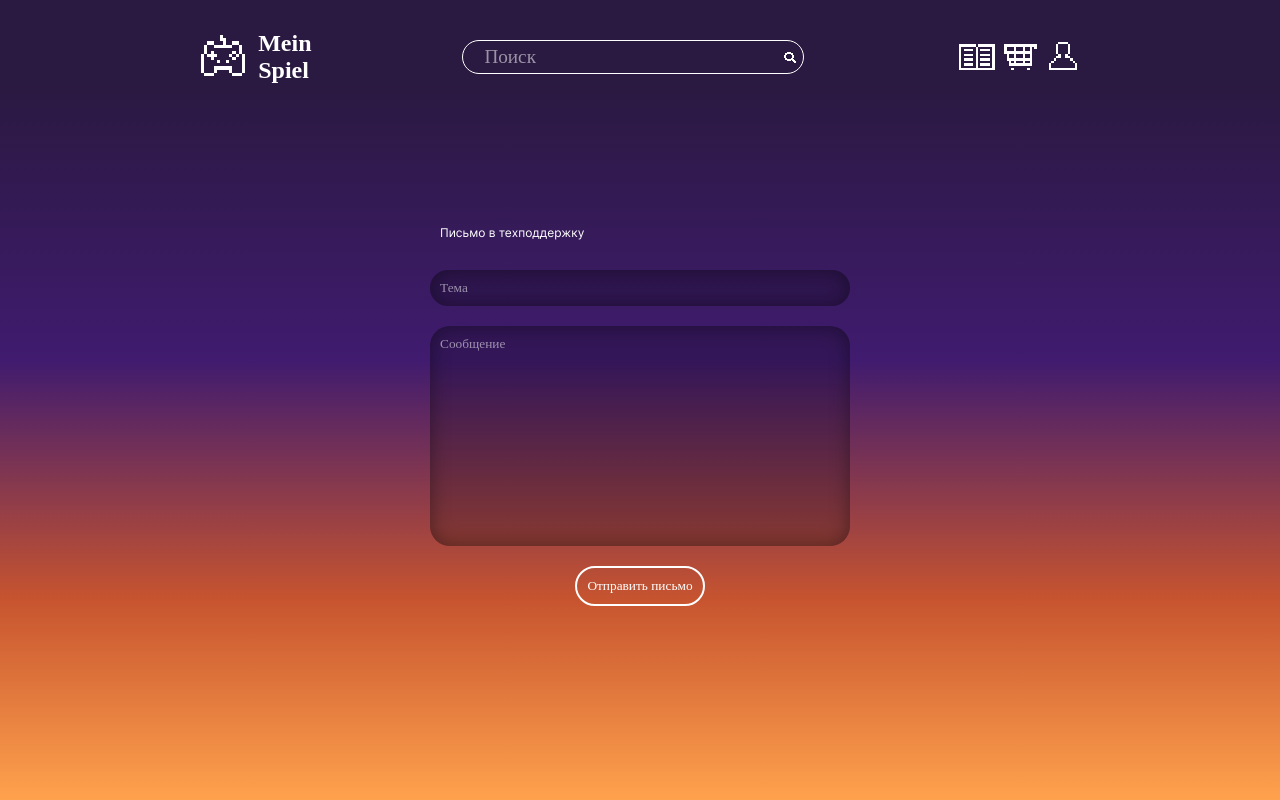
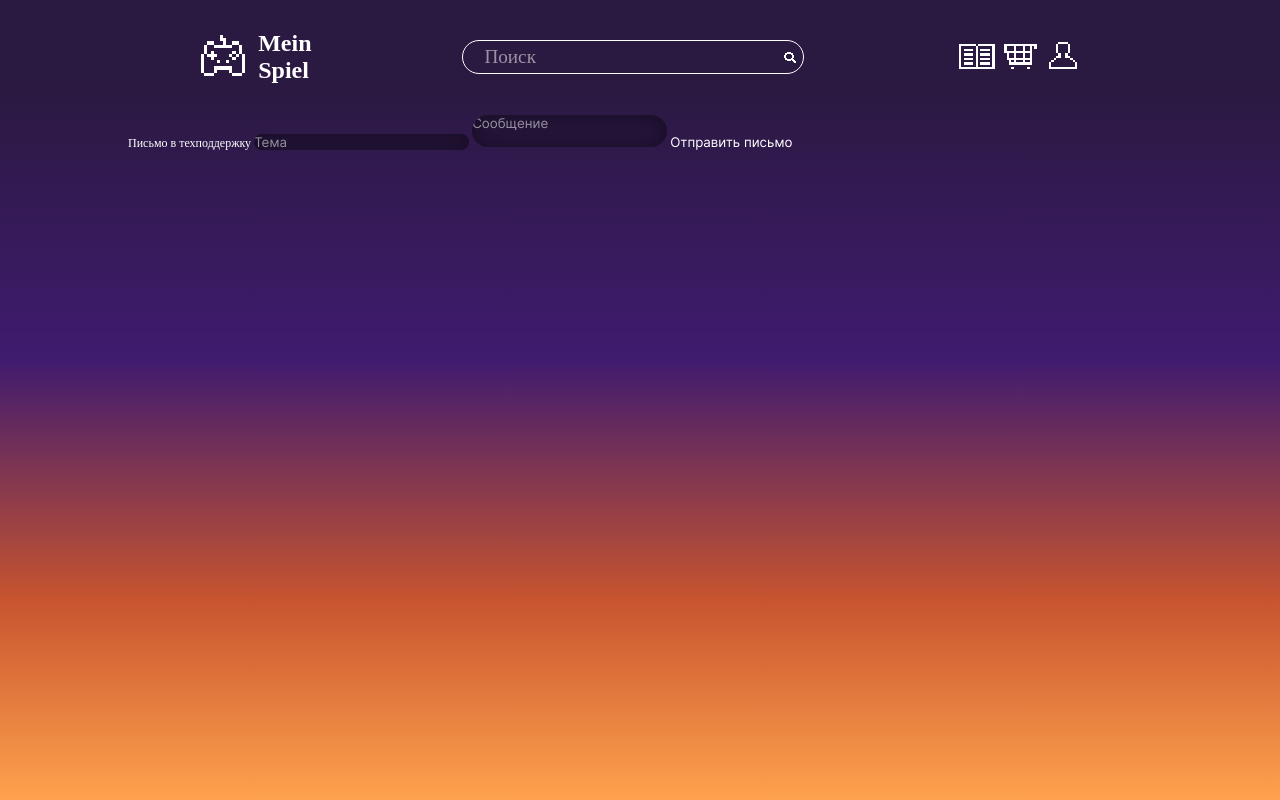
Before and after one commit to Zhoraaa/MeinSpiel, a PHP site: page /account.php in a window 1280 px wide. Run offline with PHP 8.4, Linux system fonts and the light colour scheme; some web fonts are replaced.

Commit message:
ver.0.1.4b

```diff
--- a/account.php
+++ b/account.php
@@ -4,8 +4,8 @@ require_once('pageBase.php');
 
 <div class="personal-area content-mail">
 <a>Письмо в техподдержку</a>
-<input type="text" name="Theme" placeholder="Тема"  class="inner-shadow radius inter fifaks"/>
-<textarea type="text" name="Message" placeholder="Сообщение"  class="inner-shadow radius input-height inter fifaks"></textarea>
-<button type="submit" class="radius inter fifaks">Отправить письмо</button>
+<input type="text" name="Theme" placeholder="Тема"  class="inner-shadow radius inter"/>
+<textarea type="text" name="Message" placeholder="Сообщение"  class="inner-shadow radius input-height inter"></textarea>
+<button type="submit" class="radius inter">Отправить письмо</button>
 
 </div>
--- a/account/mail.php
+++ b/account/mail.php
@@ -14,9 +14,9 @@ mail($to, $subject, $message);
 
 <form action="" method="post" class="inner-shadow radius content-mail">
 <p>Письмо в техподдержку</p>
-<input type="text" name="Theme" placeholder="Тема"  class="inner-shadow radius inter fifaks"/>
-<textarea type="text" name="Message" placeholder="Сообщение"  class="inner-shadow radius input-height inter fifaks"></textarea>
-<button type="submit" class="radius inter fifaks">Отправить письмо</button>
+<input type="text" name="Theme" placeholder="Тема"  class="inner-shadow radius inter"/>
+<textarea type="text" name="Message" placeholder="Сообщение"  class="inner-shadow radius input-height inter"></textarea>
+<button type="submit" class="radius inter">Отправить письмо</button>
 
 </form>
 
--- a/often.css
+++ b/often.css
@@ -1,10 +1,6 @@
 /* Частые стили */
 .inter {
   font-family: 'Inter';
-}
-.fifaks,
-#account {
-  font-family: 'Fifaks 1.0 dev1';
 }
 .radius {
   border-radius: 20px;
--- a/pageBase.php
+++ b/pageBase.php
@@ -27,8 +27,9 @@ $user = mysqli_fetch_assoc($res);
   <title>MeinSpiel</title>
   <link rel="stylesheet" href="../style.css">
   <link rel="stylesheet" href="../often.css">
+  <link rel="stylesheet" href="../catalogues.css">
   <link rel="stylesheet" href="../font/inter.css">
-  <link rel="stylesheet" href="../font/pixel-font.css  ">
+  <link rel="stylesheet" href="../font/pixel-font.css">
   <link rel="shortcut icon" href="../img/logo.svg" type="image/x-icon">
 </head>
 
@@ -38,9 +39,9 @@ $user = mysqli_fetch_assoc($res);
     <header>
       <a class="title" href="/" title="На главную">
         <img src="../img/logo.svg" class="LOGO">
-        <h1 class="fifaks">Mein<br>Spiel</h1>
+        <h1>Mein<br>Spiel</h1>
       </a>
-      <form class="search fifaks">
+      <form class="search">
         <input type="text" name="searchQuery" placeholder="Поиск">
         <button><img src="../img/Search.svg" alt="Искать"></button>
       </form>
@@ -48,7 +49,7 @@ $user = mysqli_fetch_assoc($res);
         <?php
         if (isset($user)) {
         ?>
-          <h2 class="fifaks">
+          <h2>
             <?= $user['balance'] ?> ₽
           </h2>
         <?php
--- a/style.css
+++ b/style.css
@@ -10,7 +10,7 @@ h2 {
   border: 0;
   padding: 0;
 
-  font-family: 'Inter';
+  font-family: 'Fifaks 1.0 dev1';
 }
 
 html {
@@ -20,13 +20,22 @@ html {
   --typical-fsize: 1rem;
 }
 
+textarea {
+  resize: none;
+}
+
+* ::placeholder {
+  color: #ffffff88
+}
+
 a,
 button,
 .pointer {
   outline: none;
   cursor: pointer;
 }
-button, input {
+button,
+input {
   background-color: #00000000;
 }
 
@@ -86,15 +95,11 @@ h1 {
   padding: 0;
 }
 .search input {
-  width: calc(var(--typical-height) * 10);
-  /* max-width: 40vw; */
+  width: calc(var(--typical-height) * 10); /* max-width: 40vw; */
   outline: 0;
   padding: 0 5%;
   font-family: 'Fifaks 1.0 dev1';
   font-size: calc(var(--typical-fsize) * 1.6);
-}
-input::placeholder {
-  color: #ffffff88;
 }
 .search button {
   width: auto;
@@ -189,119 +194,3 @@ footer .info {
 .ctrl-u {
   text-decoration: underline;
 }
-/* Админка */
-a.product-card.inner-shadow img {
-  position: relative;
-  top: 50%;
-  left: 50%;
-  transform: translate(-50%, -50%) scale(0.5);
-  transition: opacity 0.2s;
-  opacity: 0.6;
-}
-a.product-card.inner-shadow:hover img {
-  opacity: 1;
-}
-/* Обратная связь */
-.content-mail {
-  width: 500px;
-  max-width: 80vw;
-  margin: 50px auto auto auto;
-  padding: 40px 40px;
-  display: flex;
-  flex-direction: column;
-  align-items: center;
-}
-.content-mail * {
-  width: 400px;
-  margin: 10px;
-  padding: 10px;
-  resize: none;
-}
-.content-mail button {
-  width: auto;
-  margin: 10px;
-  border: 2px solid #ffffff;
-  padding: 10px 10px;
-}
-.input-height {
-  height: 200px;
-  display: flex;
-  align-items: flex-start;
-}
-.content-mail ::placeholder {
-  color: #ffffff88;
-}
-.content-mail p {
-  width: auto;
-}
-
-
-/* Каталоги */
-#filters {
-  height: 5vh;
-  display: flex;
-  align-items: center;
-}
-#catalogue {
-  min-height: 55vh;
-  width: auto;
-  margin: 0 auto;
-  overflow-y: scroll;
-  display: flex;
-  flex-wrap: wrap;
-  justify-content: flex-start;
-  align-content: flex-start;
-  resize: both;
-}
-.product-card {
-  --card-wh: 150px;
-  width: var(--card-wh);
-  height: calc(var(--card-wh) / 3 * 4);
-  margin: 5px 10px;
-}
-@media (max-width: 600px) {
-  .product-card {
-    --card-wh: calc(150px / 1.5);
-  }
-}
-@media (max-width: 300px) {
-  .product-card {
-    --card-wh: calc(150px / 2);
-  }
-}
-
-/* Обратная связь */
-.content-mail {
-  width: 500px;
-  margin: 50px auto auto auto;
-  padding: 40px 40px;
-
-  display:flex;
-  flex-direction: column;
-  align-items: center;
-}
-.content-mail * {
-  width: 400px;
-  margin: 10px;
-  padding: 10px;
-
-  resize: none;
-}
-.content-mail button {
-  width: auto;
-  margin: 10px;
-  border: 2px solid #FFFFFF;
-  padding: 10px 10px;
-
-  background: rgba(0, 0, 0, 0);
-}
-.input-height {
-  height: 200px;
-#productInfo {
-  display: flex;
-  flex-wrap: wrap;
-  justify-content: space-evenly;
-}
-.ptInfo {
-
-}
```
Also changed, not shown: catalogues.css (added, +95 -0 lines), product.php (+37 -10 lines).
